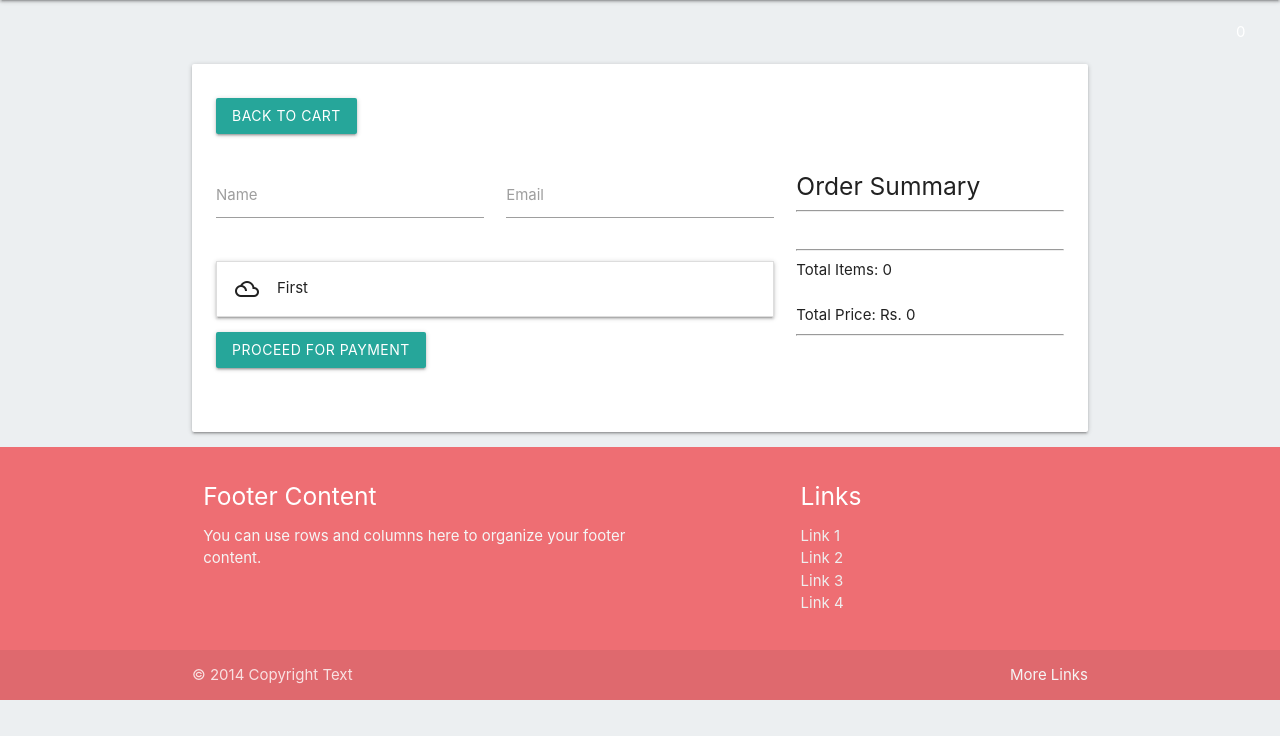
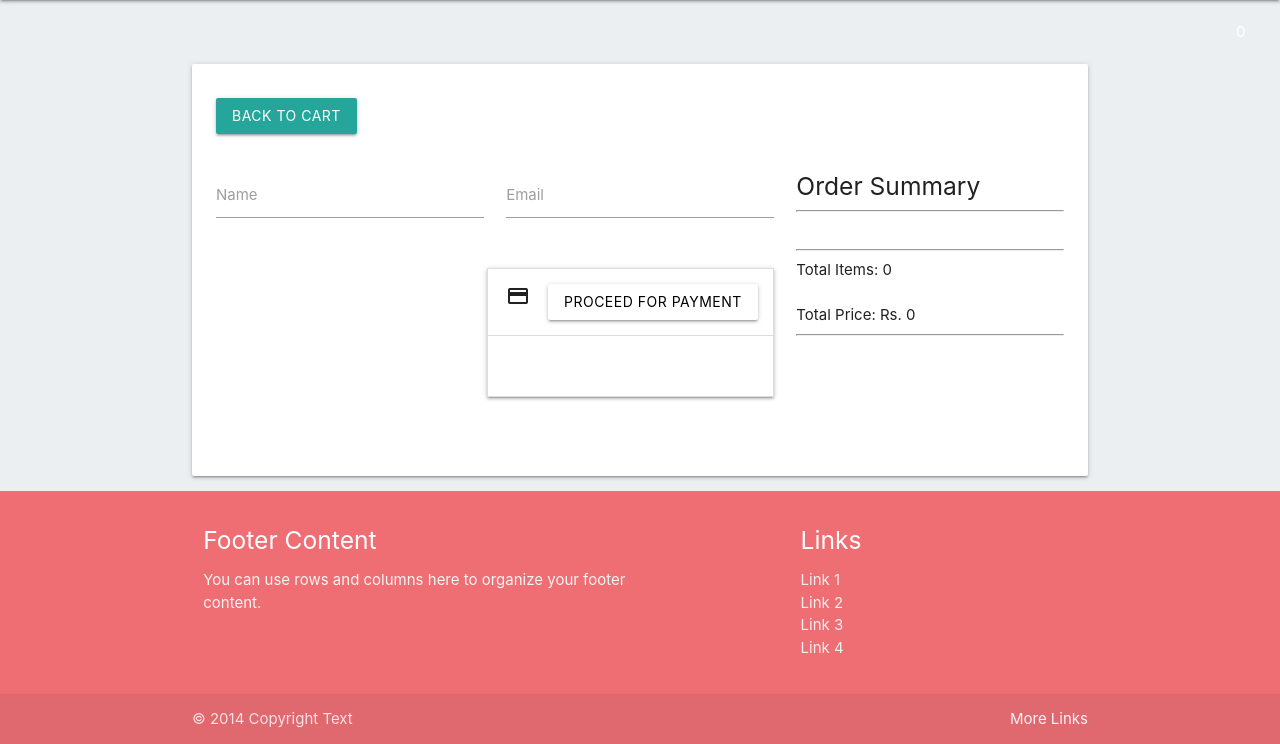
Before and after one commit to shreyashsrivastava/Ecommerce-App, a Django app: page /checkout in a window 1280 px wide, after a click that opens the changed part. Shown: the part 64-808 px from the top of the page. Run offline with Django 3.2, Linux system fonts and the light colour scheme; some libraries are stand-ins or nearby versions.

Commit message:
Added Paypal Payment Integration

```diff
--- a/meridukaan/static/meridukaan/style.css
+++ b/meridukaan/static/meridukaan/style.css
@@ -82,3 +82,7 @@ footer{
     padding-top: -20px;
     margin: 0px;
 }
+
+#payment-modal{
+    float: right;
+}
--- a/meridukaan/templates/meridukaan/base.html
+++ b/meridukaan/templates/meridukaan/base.html
@@ -115,6 +115,7 @@
     <script src="https://cdnjs.cloudflare.com/ajax/libs/materialize/1.0.0/js/materialize.min.js"></script>
     <script data-require="jquery@3.1.1" data-semver="3.1.1" src="https://ajax.googleapis.com/ajax/libs/jquery/3.1.1/jquery.min.js"></script>
     <script type="text/javascript" src="{% static 'meridukaan/cart.js' %}"></script>
+    <script src="https://ajax.googleapis.com/ajax/libs/jquery/3.5.1/jquery.min.js"></script>
     <script>
       document.addEventListener('DOMContentLoaded', function() {
           var elems = document.querySelectorAll('.sidenav');
--- a/meridukaan/templates/meridukaan/checkout.html
+++ b/meridukaan/templates/meridukaan/checkout.html
@@ -50,13 +50,31 @@
                       </div>
                       </div>
                     </div>
-                    <ul class="collapsible">
+                    <ul class="collapsible left-align" id="payment-modal">
                       <li>
-                        <div class="collapsible-header"><i class="material-icons">filter_drama</i>First</div>
-                        <div class="collapsible-body"><span>Lorem ipsum dolor sit amet.</span></div>
+                        <div class="collapsible-header"><i class="large material-icons">payment</i><button class="btn white black-text" id="make-payment">Proceed for Payment</button> </div>
+                        <div class="collapsible-body"><span>
+                          <ul>
+                            <li><div id="paypal-button-container"></div></li>
+                          </ul>
+                        </span></div>
                       </li>
                     </ul>
-                    <button class="left-align btn" href="#" id="make-payment">Proceed for Payment</a>
+
+                    <!-- <button data-target="modal1" class="left-align btn modal-trigger" href="#" id="make-payment">Proceed for Payment</button>   -->
+
+                    <!-- Modal Structure -->
+                    <div id="modal1" class="modal">
+                      <div class="modal-content">
+                        <h4>Modal Header</h4>
+                        <p>A bunch of text</p>
+                      </div>
+                      <div class="modal-footer">
+                        <a href="#!" class="modal-close waves-effect waves-green btn-flat">Agree</a>
+                      </div>
+                    </div>
+
+
                   </form>
                 </div>
             </div>
@@ -78,9 +96,44 @@
     </div>
 </div>
 
+<script src="https://www.paypal.com/sdk/js?client-id=AZQzxDJjhqlEbV10e-AgO3V4luQc7qg7ti0EovYFrNdBwUjrG6JLRhGET4jCj6slT_gAAPZETQ0-e3_H&currency=USD">
+</script>
+
+<script>
+  var total = '{{ order.get_cart_total}}'
+  // Render the PayPal button into #paypal-button-container
+  paypal.Buttons({
+
+    style:{
+      color:'blue',
+      size:'responsive',
+    },
+
+  // Set up the transaction
+  createOrder: function(data, actions) {
+      return actions.order.create({
+          purchase_units: [{
+              amount: {
+                  value: parseFloat(total).toFixed(2)
+              }
+          }]
+      });
+  },
+
+  // Finalize the transaction
+  onApprove: function(data, actions) {
+      return actions.order.capture().then(function(details) {
+        submitformdata()
+      });
+}
+
+
+}).render('#paypal-button-container');
+
+</script>
+
 <script type="text/javascript">
   var shipping = '{{order.shipping}}'
-  var total = '{{ order.get_cart_total|floatformat:2 }}'
 
   if(shipping == 'False'){
     document.getElementById('shipping-info').innerHTML = ''
@@ -99,10 +152,10 @@
   csrf_token = form.getElementsByTagName('input')[0].value
   console.log('NewToken:', csrftoken)
 
-  document.getElementById('make-payment').addEventListener('click',
-    function(e){
-      submitformdata()
-    })
+  // document.getElementById('make-payment').addEventListener('click',
+  //   function(e){
+  //     submitformdata()
+  //   })
 
   function submitformdata(){
       var userformdata = {
@@ -147,9 +200,16 @@
 
         window.location.href = "{% url 'meridukaan:home' %}";
       })
+  }
 
+  document.addEventListener('DOMContentLoaded', function() {
+    var elems = document.querySelectorAll('.collapsible');
+    var instances = M.Collapsible.init(elems, {accordion:'True'});
+  });
 
-  }
+  $(document).ready(function(){
+    $('.modal').modal();
+  });
 
 </script>
 
```
